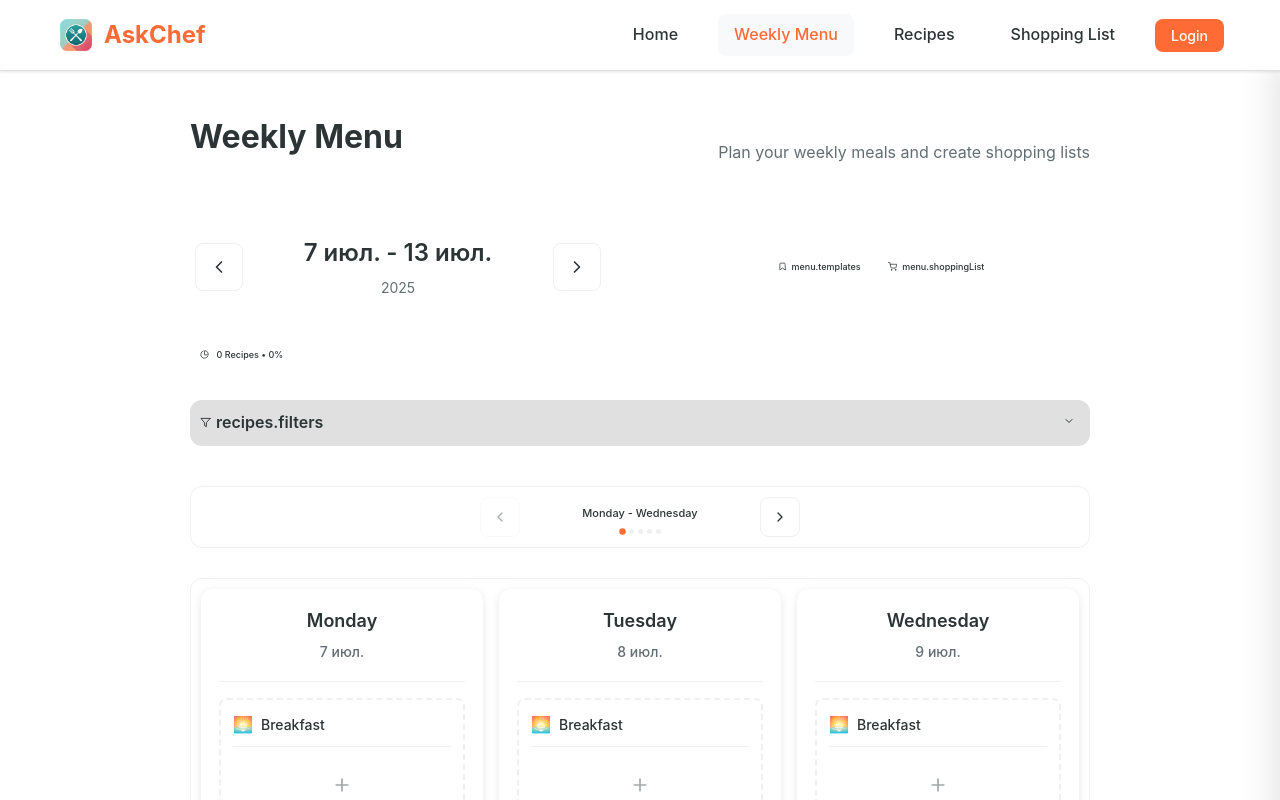
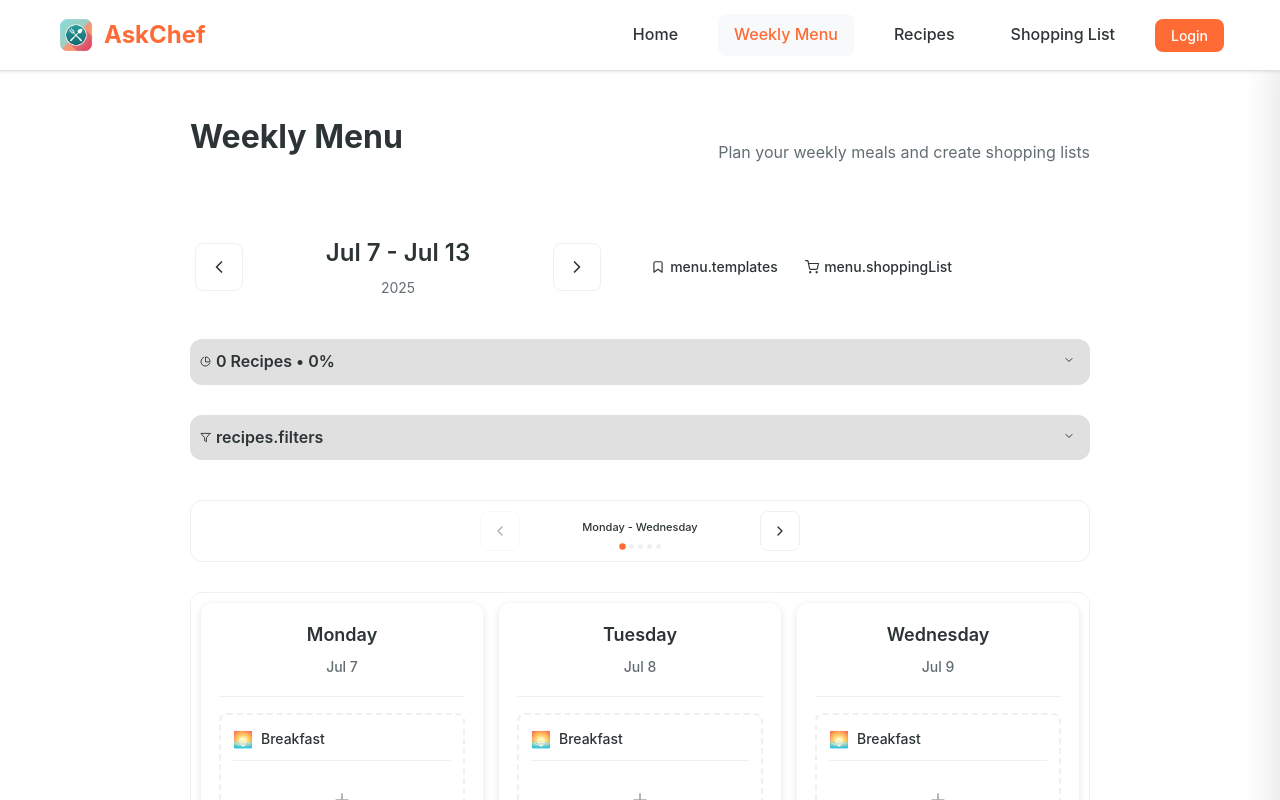
Before and after one commit to iScreAmn/askchef-app, a React (Vite) app: page /menu in a window 1280 px wide. Shown: the top 800 px of the page. Built offline with nearby package versions, Linux system fonts and the light colour scheme.

Commit message:
Updated weekly-stats basic style

```diff
--- a/src/components/menu/WeekStatsPanel/WeekStatsPanel.css
+++ b/src/components/menu/WeekStatsPanel/WeekStatsPanel.css
@@ -11,26 +11,10 @@
   padding: 0;
 }
 
-.stats-toggle-btn {
-  width: 100%;
-  display: flex;
-  align-items: center;
-  gap: 0.75rem;
-  background: none;
-  border: none;
-  padding: 1rem;
-  cursor: pointer;
-  color: var(--color-text);
-  transition: background-color 0.2s ease;
-  font-size: 0.9rem;
-}
-
-.stats-toggle-btn:hover {
-  background: var(--color-background);
-}
+/* Удален stats-toggle-btn - теперь используется общая структура заголовка */
 
 .stats-summary {
-  font-weight: 500;
+  font-weight: 600;
 }
 
 /* Expanded state */
@@ -44,13 +28,15 @@
   justify-content: space-between;
   padding: 1rem;
   border-bottom: 1px solid var(--color-border);
-  background: var(--color-background);
+  background: var(--input-border);
 }
 
 .stats-title {
   display: flex;
   align-items: center;
   gap: 0.5rem;
+  font-weight: 600;
+  color: var(--color-text);
 }
 
 .stats-title h3 {
@@ -62,28 +48,21 @@
 
 .stats-icon {
   color: var(--color-primary);
-  font-size: 1.2rem;
+  font-size: 1.1rem;
 }
 
 .collapse-btn {
   background: none;
   border: none;
-  color: var(--color-text-secondary);
+  color: var(--color-primary);
   cursor: pointer;
-  font-size: 1.5rem;
-  padding: 0.25rem;
-  border-radius: 50%;
-  transition: all 0.2s ease;
-  width: 32px;
-  height: 32px;
-  display: flex;
-  align-items: center;
-  justify-content: center;
+  font-size: 1.2rem;
+  padding: 0.5rem;
+  transition: transform 0.2s ease;
 }
 
 .collapse-btn:hover {
-  background: var(--color-background-secondary);
-  color: var(--color-text);
+  transform: scale(1.1);
 }
 
 .stats-content {
--- a/src/components/menu/WeekStatsPanel/WeekStatsPanel.jsx
+++ b/src/components/menu/WeekStatsPanel/WeekStatsPanel.jsx
@@ -1,6 +1,6 @@
 import { useMemo } from 'react'
 import { useTranslation } from 'react-i18next'
-import { FiClock, FiUsers, FiDollarSign, FiTrendingUp, FiPieChart, FiInfo } from 'react-icons/fi'
+import { FiClock, FiUsers, FiDollarSign, FiTrendingUp, FiPieChart, FiInfo, FiChevronDown, FiChevronUp } from 'react-icons/fi'
 import { useMenuStore } from '../../../store/menuStore'
 import './WeekStatsPanel.css'
 
@@ -115,16 +115,21 @@ const WeekStatsPanel = ({ isExpanded = false, onToggleExpanded }) => {
   if (!isExpanded) {
     return (
       <div className="week-stats-panel collapsed">
-        <button
-          onClick={onToggleExpanded}
-          className="stats-toggle-btn"
-          title={t('menu.showStats')}
-        >
-          <FiPieChart />
-          <span className="stats-summary">
-            {weekStats.totalRecipes} {t('recipes.recipes')} • {getCompletionPercentage()}%
-          </span>
-        </button>
+        <div className="stats-header">
+          <div className="stats-title">
+            <FiPieChart className="stats-icon" />
+            <span className="stats-summary">
+              {weekStats.totalRecipes} {t('recipes.recipes')} • {getCompletionPercentage()}%
+            </span>
+          </div>
+          <button
+            onClick={onToggleExpanded}
+            className="collapse-btn"
+            title={t('menu.showStats')}
+          >
+            <FiChevronDown />
+          </button>
+        </div>
       </div>
     )
   }
@@ -141,7 +146,7 @@ const WeekStatsPanel = ({ isExpanded = false, onToggleExpanded }) => {
           className="collapse-btn"
           title={t('menu.hideStats')}
         >
-          ×
+          <FiChevronUp />
         </button>
       </div>
 
--- a/src/components/menu/WeekTemplateManager/WeekTemplateManager.jsx
+++ b/src/components/menu/WeekTemplateManager/WeekTemplateManager.jsx
@@ -6,7 +6,7 @@ import Modal from '../../ui/Modal/Modal'
 import './WeekTemplateManager.css'
 
 const WeekTemplateManager = ({ isOpen, onClose }) => {
-  const { t } = useTranslation()
+  const { t, i18n } = useTranslation()
   const [showCreateModal, setShowCreateModal] = useState(false)
   const [editingTemplate, setEditingTemplate] = useState(null)
   const [templateName, setTemplateName] = useState('')
@@ -138,7 +138,7 @@ const WeekTemplateManager = ({ isOpen, onClose }) => {
                             {stats.meals} {t('menu.filledMeals')}
                           </span>
                           <span className="stat-item">
-                            {new Date(template.createdAt).toLocaleDateString('ru-RU')}
+                            {new Date(template.createdAt).toLocaleDateString(i18n.language === 'ru' ? 'ru-RU' : 'en-US')}
                           </span>
                         </div>
                       </div>
--- a/src/components/menu/WeeklyCalendar/WeeklyCalendar.css
+++ b/src/components/menu/WeeklyCalendar/WeeklyCalendar.css
@@ -41,7 +41,7 @@
   padding: 0.75rem 1rem;
   border: none;
   border-radius: 8px;
-  font-size: 0.9rem;
+  font-size: 1.4rem;
   font-weight: 500;
   cursor: pointer;
   transition: all 0.2s ease;
--- a/src/components/menu/WeeklyCalendar/WeeklyCalendar.jsx
+++ b/src/components/menu/WeeklyCalendar/WeeklyCalendar.jsx
@@ -12,7 +12,7 @@ import WeekTemplateManager from '../WeekTemplateManager/WeekTemplateManager'
 import './WeeklyCalendar.css'
 
 const WeeklyCalendar = () => {
-  const { t } = useTranslation()
+  const { t, i18n } = useTranslation()
   const [isSidebarOpen, setIsSidebarOpen] = useState(false)
   const [isPickerModalOpen, setIsPickerModalOpen] = useState(false)
   const [selectedMealSlot, setSelectedMealSlot] = useState({ dayKey: null, mealType: null })
@@ -52,7 +52,7 @@ const WeeklyCalendar = () => {
         key: days[i],
         date,
         dayName: t(`menu.${days[i]}`),
-        formatted: date.toLocaleDateString('ru-RU', {
+        formatted: date.toLocaleDateString(i18n.language === 'ru' ? 'ru-RU' : 'en-US', {
           day: 'numeric',
           month: 'short'
         })
@@ -114,12 +114,12 @@ const WeeklyCalendar = () => {
     const endDate = new Date(currentWeekStart)
     endDate.setDate(currentWeekStart.getDate() + 6)
 
-    const startFormatted = currentWeekStart.toLocaleDateString('ru-RU', {
+    const startFormatted = currentWeekStart.toLocaleDateString(i18n.language === 'ru' ? 'ru-RU' : 'en-US', {
       day: 'numeric',
       month: 'short'
     })
 
-    const endFormatted = endDate.toLocaleDateString('ru-RU', {
+    const endFormatted = endDate.toLocaleDateString(i18n.language === 'ru' ? 'ru-RU' : 'en-US', {
       day: 'numeric',
       month: 'short'
     })
```
